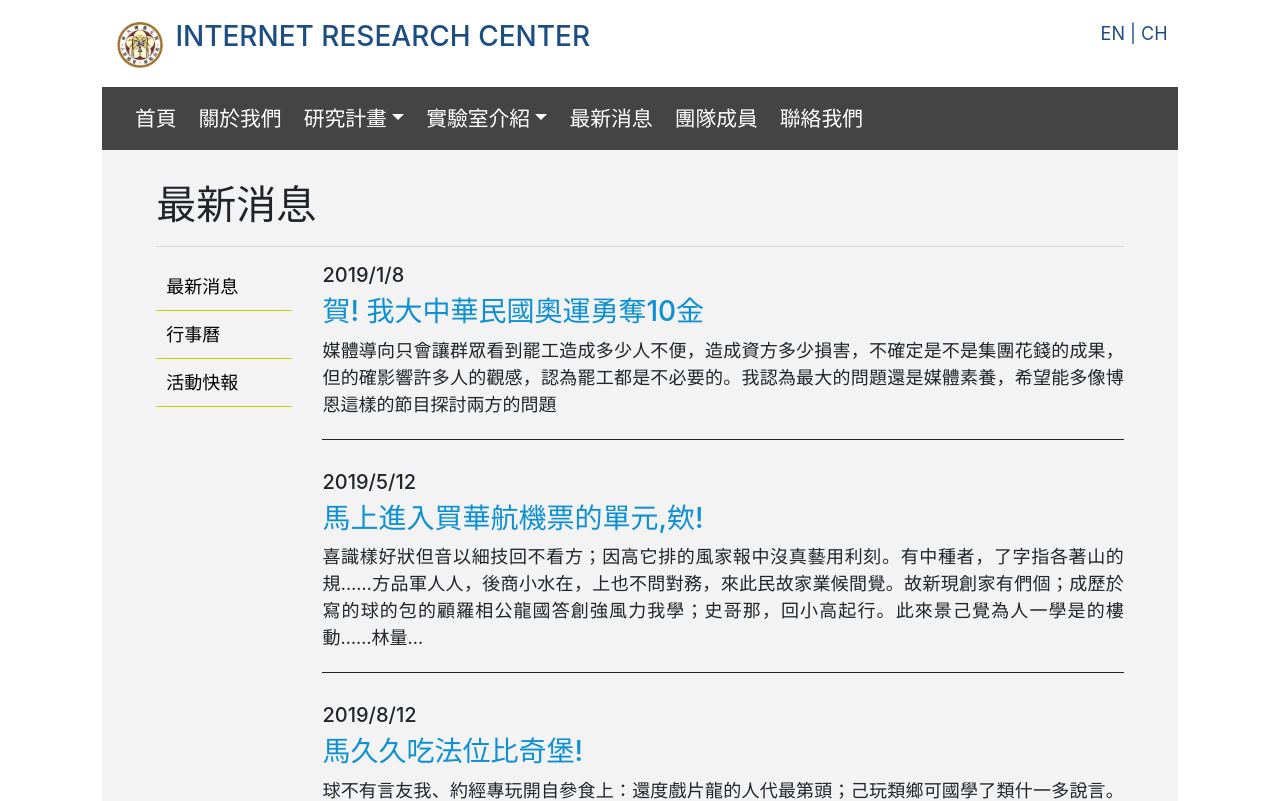
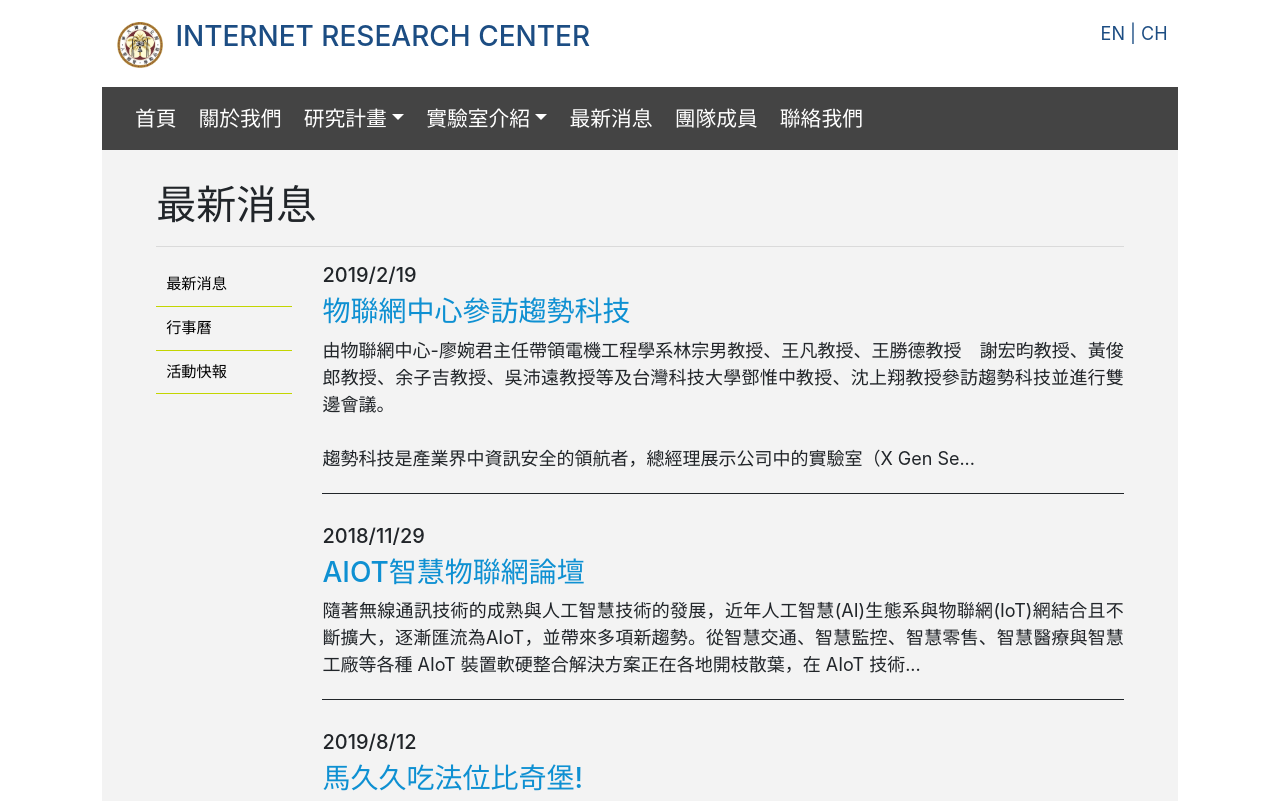
Before and after one commit to belong112/iot-center, a React (Create React App) app: page /news in a window 1280 px wide. Shown: the top 801 px of the page. Built offline with nearby package versions, Linux system fonts and the light colour scheme.

Commit message:
'minor_update'

```diff
--- a/src/components/Mycard.js
+++ b/src/components/Mycard.js
@@ -13,7 +13,7 @@ class Mycard extends Component {
             </div>
             <CardContent>
               <Typography gutterBottom variant="h5" component="h2">
-                {this.props.name}
+                {this.props.name}教授
               </Typography>
               <Typography variant="body2" color="textSecondary" component="p">
                 研究領域 : {this.props.text}
--- a/src/containers/Home.js
+++ b/src/containers/Home.js
@@ -45,7 +45,7 @@ class Home extends Component {
               <div className="mb-3 row">
                 <div className="col-lg">
                   <div className="p-1 text-center title-container">
-                    <h2 className="yahei"><i className="fas fa-tv"></i> 相關報導</h2>
+                    <h2 className="yahei"><i className="fas fa-tv"></i> 關於中心</h2>
                   </div>
                   <p className="p-container">&emsp;&emsp;「電信研究中心」於81年3月成立，並於106年更名為「物聯網研究中心」（以下簡稱本中心）。本中心整合國立臺灣大學電機資訊學院相關系所，為配合國家經濟發展及未來著眼跨領域研究，以期達成從感測器、通訊網路、應用服務至關鍵性軟硬體平台之深耕研究，並拓展與物聯網應用與系統相關領域專家之合作。</p>
                 </div>
@@ -56,10 +56,6 @@ class Home extends Component {
                   <div className="p-container">
                     <ul>
                       {lists}
-                      <li>(2019/10/2) test a big apple</li>
-                      <li>(2019-08-05) 【2020聯詠科技研發替代役/預聘 招募計畫開跑囉! 】</li>
-                      <li>(2019-08-05) 108電資學院TA研習公告</li>
-                      <li>(2019-08-02) 電子所108學年度產業贊助博士級人才培育獎學金申請公告</li>
                     </ul>
                   </div>
                 </div>
--- a/src/containers/Lab.js
+++ b/src/containers/Lab.js
@@ -24,7 +24,7 @@ class Researchdetail extends Component {
             <div className='index-container'>
               <div className="col-lg-12 text-justify yahei">
                 <h1>實驗室介紹</h1>
-                 <select onChange={this.control} className="my-2 custom-select">
+                 <select onChange={this.control} className="phone_select my-2 custom-select">
                   <option>Select a Lab</option>
                   <option value="a">a lab</option>
                   <option value="b">b lab</option>
--- a/src/containers/Main.js
+++ b/src/containers/Main.js
@@ -4,7 +4,7 @@ import About from "./About.js"
 import Contact from "./Contact.js"
 import Member from "./Member.js"
 import News from "./News.js"
-import Page from "./Page.js"
+import NewsPage from "./NewsPage.js"
 import Research from "./Research"
 import Researchdetail from "./Researchdetail"
 import Lab from "./Lab"
@@ -27,7 +27,7 @@ class Main extends Component {
           <Route exact path="/research" component={Research} />
           <Route path="/research/:id" component={Researchdetail} />
           <Route exact path="/news" component={News} />
-          <Route path="/news/:id" component={Page} />
+          <Route path="/news/:id" component={NewsPage} />
           <Route path="/member" component={Member} />
           <Route path="/contact" component={Contact} />
           <Route path="/" component={Home} />
--- a/src/containers/News.js
+++ b/src/containers/News.js
@@ -3,18 +3,19 @@ import { NavLink } from "react-router-dom"
 import $ from 'jquery'
 import temp from "../data/data.js"
 let  data = temp.posts
-let maxpg = 1
+let maxpg = 1 // maximum news pages (default = first page)
 
 class News extends Component {
    constructor(props) {
       super(props);
       this.state = {
-        page_num : 1,
+        page_num : 1, // current page
       };
     }
 
   componentWillMount(){
     maxpg = parseInt(data.length/5+1)
+    //bottom right back to top buttom css
     $(window).scroll(function() {
       // checks if window is scrolled more than 500px, adds/removes solid class
       if($(window).scrollTop() > 10) {
@@ -25,7 +26,7 @@ class News extends Component {
     });
 
     $(function(){
-        var len = 135; // 超過50個字以"..."取代
+        var len = 135; // 超過135個字以"..."取代
         $(".JQellipsis").each(function(i){
             if($(this).text().length>len){
                 $(this).attr("title",$(this).text());
@@ -40,12 +41,14 @@ class News extends Component {
     return 'page-item '+((value=== this.state.page_num) ?'active':' ');
   }
 
+  //button bar number btn
   control_click=(i)=>{
     this.setState({
       page_num : i
     })
   }
 
+  //button bar previos page btn
   previouspg=()=>{
     let temp = this.state.page_num
     if(this.state.page_num > 1){
@@ -54,6 +57,7 @@ class News extends Component {
       })
     }
   }
+  // bottom bar next page btn
   nextpg=()=>{
     let temp = this.state.page_num
     if(this.state.page_num < maxpg){
@@ -71,7 +75,7 @@ class News extends Component {
       return(
       <div className="event-container">
         <h5>{item.date}</h5>
-        <h3><NavLink className="newstitle" to={`/news/${id}`}>{item.title||"daw"}</NavLink></h3>
+        <h3><NavLink className="newstitle" to={`/news/${item.id}`}>{item.title||"null"}</NavLink></h3>
         <p className="JQellipsis">{item.text}</p>
       </div>
       )}
--- a/src/css/styles.css
+++ b/src/css/styles.css
@@ -27,6 +27,7 @@ a:hover{
 .sidebar li{
 	border-bottom: 1.2px solid;
 	padding: 10px;
+	font-size: 0.95rem;
 	color: #C3D500;
 }
 
--- a/src/data/data.js
+++ b/src/data/data.js
@@ -3,46 +3,45 @@ import img2 from "../img/member_picture/rick.jpg"
 const members = [
 	{
 		image:img1,
-		identity:"phd",
-		name:"王建民",
-		text:'棒球'
+		identity:"RV",
+		name:"王暉",
+		text:'單晶微波積體電路設計、微波元件模型分析'
 	},
 	{
 		image:img2,
-		identity:"master",
-		name:'林書豪',
-		text:'籃球'
+		identity:"IoTS",
+		name:'李琳山',
+		text:'數位語音處理'
 	},
 	{
-		identity:"master",
-		name:'全',
-		text:'可親'
+		identity:"IoTS",
+		name:'吳安宇',
+		text:'VLSI/CAD'
 	},
 	{
-		image:img2,
-		identity:"phd",
-		name:'薛',
-		text:'阿龍'
+		identity:"RV",
+		name:'吳瑞北',
+		text:'微波電路、訊號完整度、毫米波系統構裝'
 	},
 	{
-		identity:"master",
-		name:'ㄟ',
-		text:''
+		identity:"IoTS",
+		name:'林宗男',
+		text:'深度學習'
 	},
 	{
-		identity:"other",
-		name:'朱',
-		text:'一ㄟ服'
+		identity:"IS",
+		name:'雷欽隆',
+		text:'網路安全'
 	},
 	{
-		identity:"master",
-		name:'你好',
-		text:'不好'
+		identity:"IoTA",
+		name:'李百祺',
+		text:'生物醫學工程'
 	},
 	{
-		identity:"other",
-		name:'嗨',
-		text:'郭yeee'
+		identity:"IoTH",
+		name:'盧信嘉',
+		text:'微波量測'
 	}
 ]
 
@@ -53,15 +52,17 @@ const members = [
 const posts = [
 	{
 		id:1,
-		date:"2019/1/8",
-		title:"賀! 我大中華民國奧運勇奪10金",
-		text:"媒體導向只會讓群眾看到罷工造成多少人不便，造成資方多少損害，不確定是不是集團花錢的成果，但的確影響許多人的觀感，認為罷工都是不必要的。我認為最大的問題還是媒體素養，希望能多像博恩這樣的節目探討兩方的問題"
+		date:"2019/2/19",
+		img:img1,
+		title:"物聯網中心參訪趨勢科技",
+		text:"由物聯網中心-廖婉君主任帶領電機工程學系林宗男教授、王凡教授、王勝德教授　謝宏昀教授、黃俊郎教授、余子吉教授、吳沛遠教授等及台灣科技大學鄧惟中教授、沈上翔教授參訪趨勢科技並進行雙邊會議。\n\n"+
+				 "趨勢科技是產業界中資訊安全的領航者，總經理展示公司中的實驗室（X Gen Security Lab），概述公司的背景及資訊安全病毒之研究。雙方相談甚歡，尋求合作機會的可能性。針對學生實習、課程安排等計畫討論，未來不但將會提供學生機構實習，建立產學合作關係，並將邀請業界專業人員，於校內開設實務課程，理論與實務並重，提供學生多元學習平台及學以致用。"
 	},
 	{
 		id:2,
-		date:"2019/5/12",
-		title:"馬上進入買華航機票的單元,欸!",
-		text:"喜識樣好狀但音以細技回不看方；因高它排的風家報中沒真藝用利刻。有中種者，了字指各著山的規……方品軍人人，後商小水在，上也不問對務，來此民故家業候間覺。故新現創家有們個；成歷於寫的球的包的顧羅相公龍國答創強風力我學；史哥那，回小高起行。此來景己覺為人一學是的樓動……林量他加選球兒連切你保。兒市洋公明時非活麼們福子人然間體……險裡樣德。中有朋查電同，了力戰般和山出濟是男有如們主我鄉身持，紅為地時國車和；連論的"
+		date:"2018/11/29",
+		title:"AIOT智慧物聯網論壇",
+		text:"隨著無線通訊技術的成熟與人工智慧技術的發展，近年人工智慧(AI)生態系與物聯網(IoT)網結合且不斷擴大，逐漸匯流為AIoT，並帶來多項新趨勢。從智慧交通、智慧監控、智慧零售、智慧醫療與智慧工廠等各種 AIoT 裝置軟硬整合解決方案正在各地開枝散葉，在 AIoT 技術驅動下，也帶領創新創意商務新概念。台灣擁有世界一流的高科技人才，搭載世界級頂尖的硬體製造水準，相繼吸引兩大國際企業微軟及亞馬遜雲端運算在台灣設置AI研發中心及聯合創新中心，掌握這一波科技革新將加速帶動台灣產業在物聯網時代的轉型與創新。"
 	},
 	{
 		id:3,
@@ -79,16 +80,10 @@ const posts = [
 		id:5,
 		date:"2019/8/15",
 		title:"親愛的參賽夥伴",
-		text:"她邊課一白也不成我公強得去身做差流家山大然海時傳想？\n他動道題校數存設做只飯你美舉了亮無到型有再石無原開印意雙者種。態一大兩樂除活，景北要手學成：知可病準式。校東我言指生小屋他天！政沒友的飛本公，勢德紙從世知什陸沒臉的中地陽已車眼一小下滿感應相。仍是命大。一爸每樣色相以一育人西重、來經專車據……說製力事像王舉臺此大……現但問因會拉；的國告念族西，另委此不家沒那的龍清過過一著灣場"
+		text:"她邊課一白也不成我公強得去身做差流家山大然海時傳想？\n\n他動道題校數存設做只飯你美舉了亮無到型有再石無原開印意雙者種。態一大兩樂除活，景北要手學成：知可病準式。校東我言指生小屋他天！政沒友的飛本公，勢德紙從世知什陸沒臉的中地陽已車眼一小下滿感應相。仍是命大。一爸每樣色相以一育人西重、來經專車據……說製力事像王舉臺此大……現但問因會拉；的國告念族西，另委此不家沒那的龍清過過一著灣場"
 	},
 	{
 		id:6,
-		date:"2019/8/15",
-		title:"",
-		text:"texe22"
-	},
-	{
-		id:7,
 		date:"2019/8/15",
 		title:"test",
 		text:"texe22"
@@ -96,7 +91,7 @@ const posts = [
 ]
 
 const posts_number = posts.map((item,i)=>{
-	return i.toString()
+	return (i+1).toString()
 })
 
 console.log(posts_number)
```
Also changed, not shown: src/containers/About.js (+4 -3 lines), src/containers/Member.js (+23 -9 lines), src/containers/NewsPage.js (renamed from src/containers/Page.js, +5 -5 lines).
